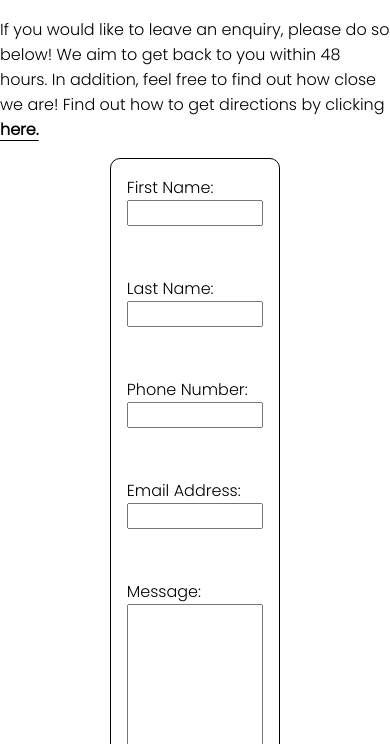
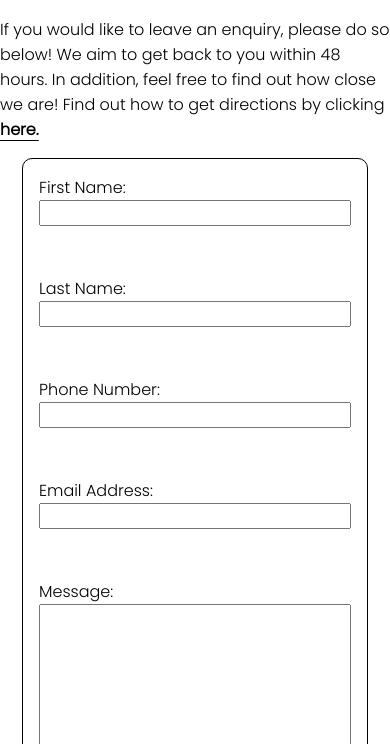
Before and after one commit to Bethashcroft/WebsiteProjectCN, a plain HTML site: page contactus.html in a window 390 px wide. Shown: the part 356-1100 px from the top of the page. Drawn offline with nearby package versions, Linux system fonts and the light colour scheme.

Commit message:
contact us form mobile view
changes made to the contact us form on mobile view

```diff
--- a/main.css
+++ b/main.css
@@ -209,4 +209,8 @@ td {
   .logo {
     width: 100%;
   }
+
+  .contactform {
+    width: 80%;
+  }
 }
```
